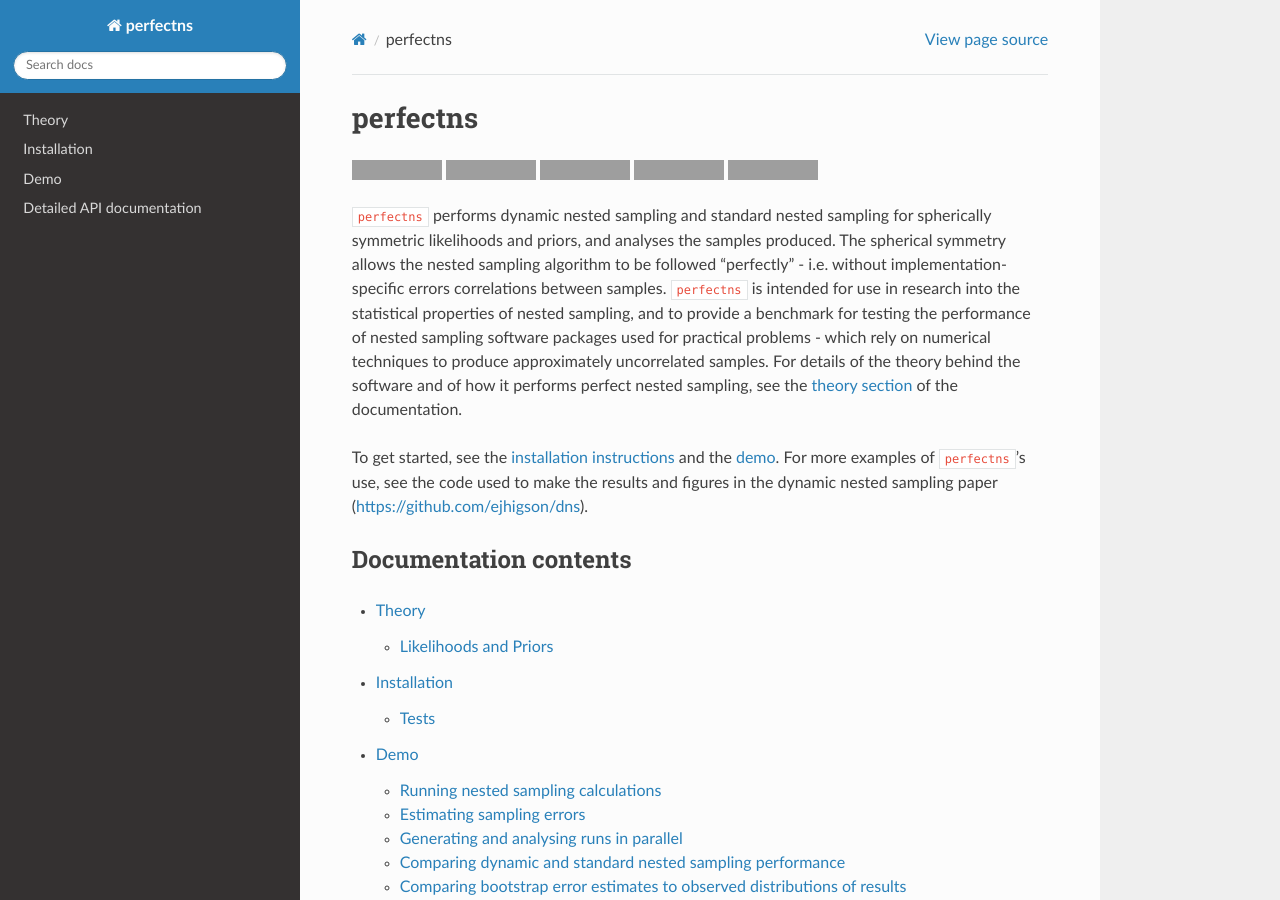
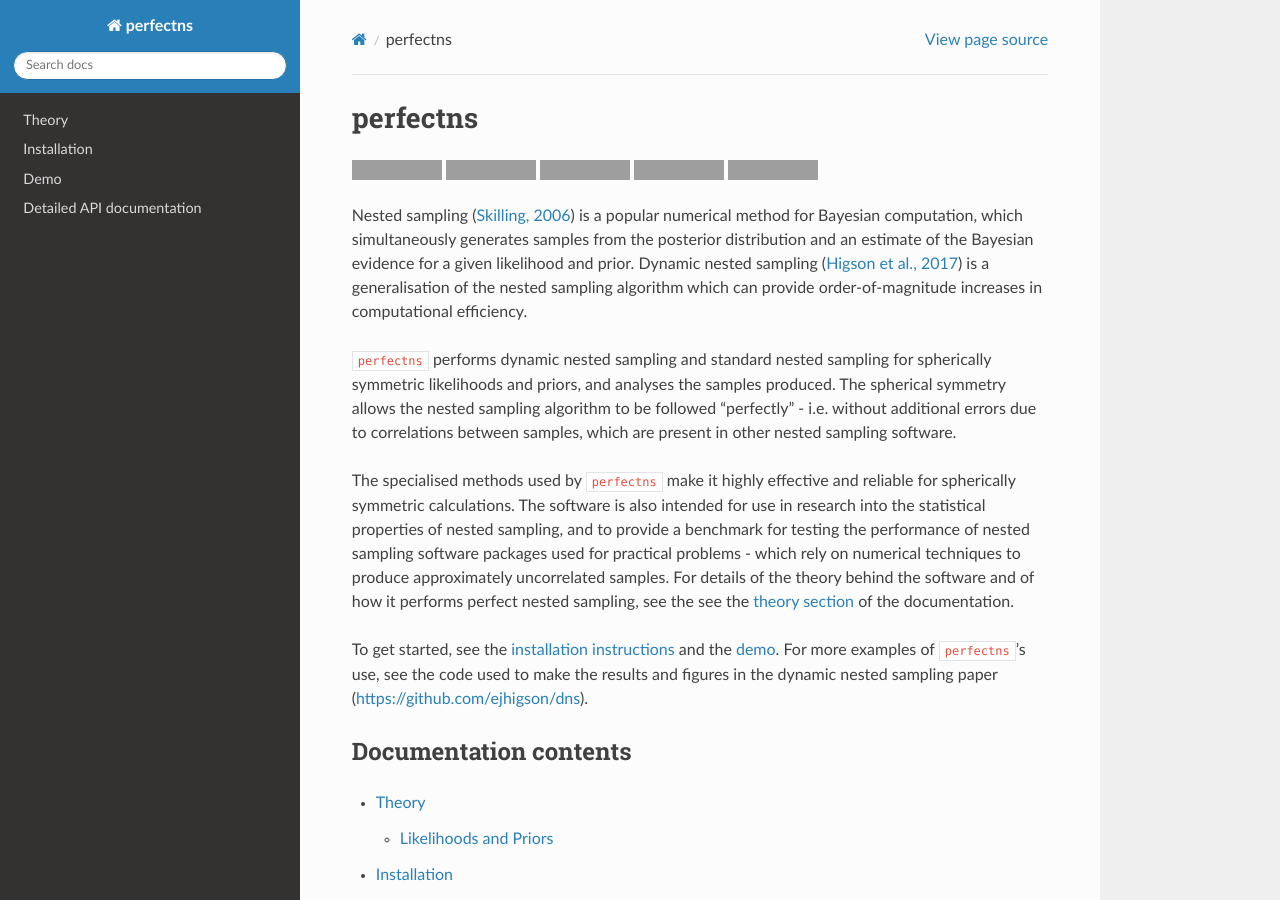
Before and after one commit to ejhigson/perfectns, a Sphinx documentation site: the page built from docs/index.rst, in a window 1280 px wide and 900 px high. Built offline with Sphinx 7.4.7 and the Read the Docs theme 2.0.0, drawn with Linux system fonts in a browser that asks for light colours; grey boxes are pictures that could not be loaded.

Commit message:
improving docs homepage

```diff
--- a/docs/index.rst
+++ b/docs/index.rst
@@ -14,10 +14,15 @@ perfectns
 .. image:: https://img.shields.io/badge/license-MIT-blue.svg
    :target: https://github.com/ejhigson/perfectns/blob/master/LICENSE
 
+Nested sampling (`Skilling, 2006 <https://projecteuclid.org/euclid.ba/1340370944>`_) is a popular numerical method for Bayesian computation, which simultaneously generates samples from the posterior distribution and an estimate of the Bayesian evidence for a given likelihood and prior.
+Dynamic nested sampling (`Higson et al., 2017 <https://arxiv.org/abs/1704.03459>`_) is a generalisation of the nested sampling algorithm which can provide order-of-magnitude increases in computational efficiency.
+
 ``perfectns`` performs dynamic nested sampling and standard nested sampling for spherically symmetric likelihoods and priors, and analyses the samples produced.
-The spherical symmetry allows the nested sampling algorithm to be followed "perfectly" - i.e. without implementation-specific errors correlations between samples.
-``perfectns`` is intended for use in research into the statistical properties of nested sampling, and to provide a benchmark for testing the performance of nested sampling software packages used for practical problems - which rely on numerical techniques to produce approximately uncorrelated samples.
-For details of the theory behind the software and of how it performs perfect nested sampling, see the `theory section <http://perfectns.readthedocs.io/en/latest/theory.html>`_ of the documentation.
+The spherical symmetry allows the nested sampling algorithm to be followed "perfectly" - i.e. without additional errors due to correlations between samples, which are present in other nested sampling software.
+
+The specialised methods used by ``perfectns`` make it highly effective and reliable for spherically symmetric calculations.
+The software is also intended for use in research into the statistical properties of nested sampling, and to provide a benchmark for testing the performance of nested sampling software packages used for practical problems - which rely on numerical techniques to produce approximately uncorrelated samples.
+For details of the theory behind the software and of how it performs perfect nested sampling, see the see the `theory section <http://perfectns.readthedocs.io/en/latest/theory.html>`_ of the documentation.
 
 To get started, see the `installation instructions <http://perfectns.readthedocs.io/en/latest/install.html>`_ and the `demo <http://perfectns.readthedocs.io/en/latest/demo.html>`_.
 For more examples of ``perfectns``'s use, see the code used to make the results and figures in the dynamic nested sampling paper (https://github.com/ejhigson/dns).
```
